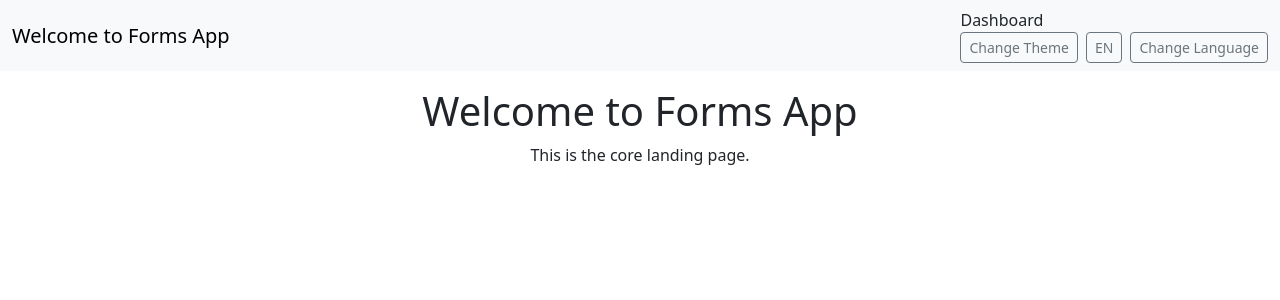
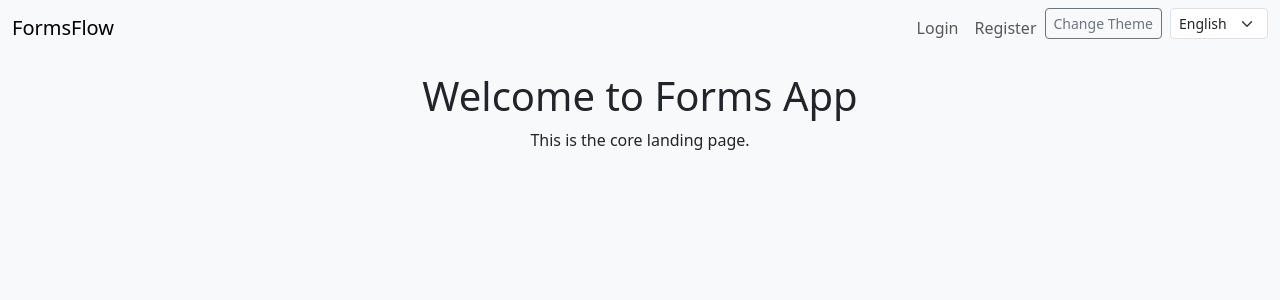
Before and after one commit to Vygintas111/FormsFlowProject, a React (Vite) app in the folder frontend/: page / in a window 1280 px wide. Shown: the top 300 px of the page. Built offline with nearby package versions, Linux system fonts and the light colour scheme; no server answers.

Commit message:
Layout Corrections: Login/Registration button fixes, Dashboard Visible Only When Authorized, Global Theme, Language Dropdown

```diff
--- a/frontend/src/components/Layout.tsx
+++ b/frontend/src/components/Layout.tsx
@@ -1,4 +1,4 @@
-import React from "react";
+import React, { useEffect } from "react";
 import { Outlet, Link } from "react-router-dom";
 import { useDispatch, useSelector } from "react-redux";
 import { RootState } from "../redux/store";
@@ -8,14 +8,20 @@ import { useTranslation } from "react-i18next";
 const Layout: React.FC = () => {
     const { theme } = useSelector((state: RootState) => state.theme);
     const { t, i18n } = useTranslation();
+    const { user } = useSelector((state: RootState) => state.auth);
     const dispatch = useDispatch();
+
+    useEffect(() => {
+        document.body.className = theme === "dark" ? "bg-dark text-light" : "bg-light text-dark";
+    }, [theme]);
 
     const toggleTheme = () => {
         const newTheme = theme === "light" ? "dark" : "light";
         dispatch(setTheme(newTheme));
     };
 
-    const changeLanguage = (lang: string) => {
+    const handleLanguageChange = (e: React.ChangeEvent<HTMLSelectElement>) => {
+        const lang = e.target.value;
         i18n.changeLanguage(lang);
         localStorage.setItem("language", lang);
     };
@@ -24,20 +30,62 @@ const Layout: React.FC = () => {
         <>
             <nav className="navbar navbar-expand-lg navbar-light bg-light">
                 <div className="container-fluid">
-                    <Link className="navbar-brand" to="/">{t("welcome")}</Link>
-                    <div>
-                        <Link className="nav-link" to="/dashboard">{t("dashboard")}</Link>
-                        <button onClick={toggleTheme} className="btn btn-sm btn-outline-secondary me-2">
-                            {t("changeTheme")}
-                        </button>
-                        <button onClick={() => changeLanguage("en")} className="btn btn-sm btn-outline-secondary me-2">EN</button>
-                        <button onClick={() => changeLanguage("es")} className="btn btn-sm btn-outline-secondary">
-                            {t("changeLanguage")}
-                        </button>
+                    <Link className="navbar-brand" to="/">FormsFlow</Link>
+                    <div className="collapse navbar-collapse justify-content-end">
+                        <ul className="navbar-nav">
+                            {user ? (
+                                <>
+                                    <li className="nav-item">
+                                        <Link className="nav-link" to="/dashboard">{t("dashboard")}</Link>
+                                    </li>
+                                    <li className="nav-item">
+                                        <button onClick={toggleTheme} className="btn btn-sm btn-outline-secondary me-2">
+                                            {t("changeTheme")}
+                                        </button>
+                                    </li>
+                                    <li className="nav-item">
+                                        <select
+                                            onChange={handleLanguageChange}
+                                            value={i18n.language}
+                                            className="form-select form-select-sm"
+                                            style={{ width: "auto" }}
+                                        >
+                                            <option value="en">English</option>
+                                            <option value="es">Español</option>
+                                        </select>
+                                    </li>
+                                </>
+                            ) : (
+                                <>
+                                    <li className="nav-item">
+                                        <Link className="nav-link" to="/login">{t("login")}</Link>
+                                    </li>
+                                    <li className="nav-item">
+                                        <Link className="nav-link" to="/register">{t("register")}</Link>
+                                    </li>
+                                    <li className="nav-item">
+                                        <button onClick={toggleTheme} className="btn btn-sm btn-outline-secondary me-2">
+                                            {t("changeTheme")}
+                                        </button>
+                                    </li>
+                                    <li className="nav-item">
+                                        <select
+                                            onChange={handleLanguageChange}
+                                            value={i18n.language}
+                                            className="form-select form-select-sm"
+                                            style={{ width: "auto" }}
+                                        >
+                                            <option value="en">English</option>
+                                            <option value="es">Español</option>
+                                        </select>
+                                    </li>
+                                </>
+                            )}
+                        </ul>
                     </div>
                 </div>
             </nav>
-            <div className={`container mt-3 ${theme === "dark" ? "bg-dark text-light" : ""}`}>
+            <div className="container mt-3">
                 <Outlet />
             </div>
         </>
```
